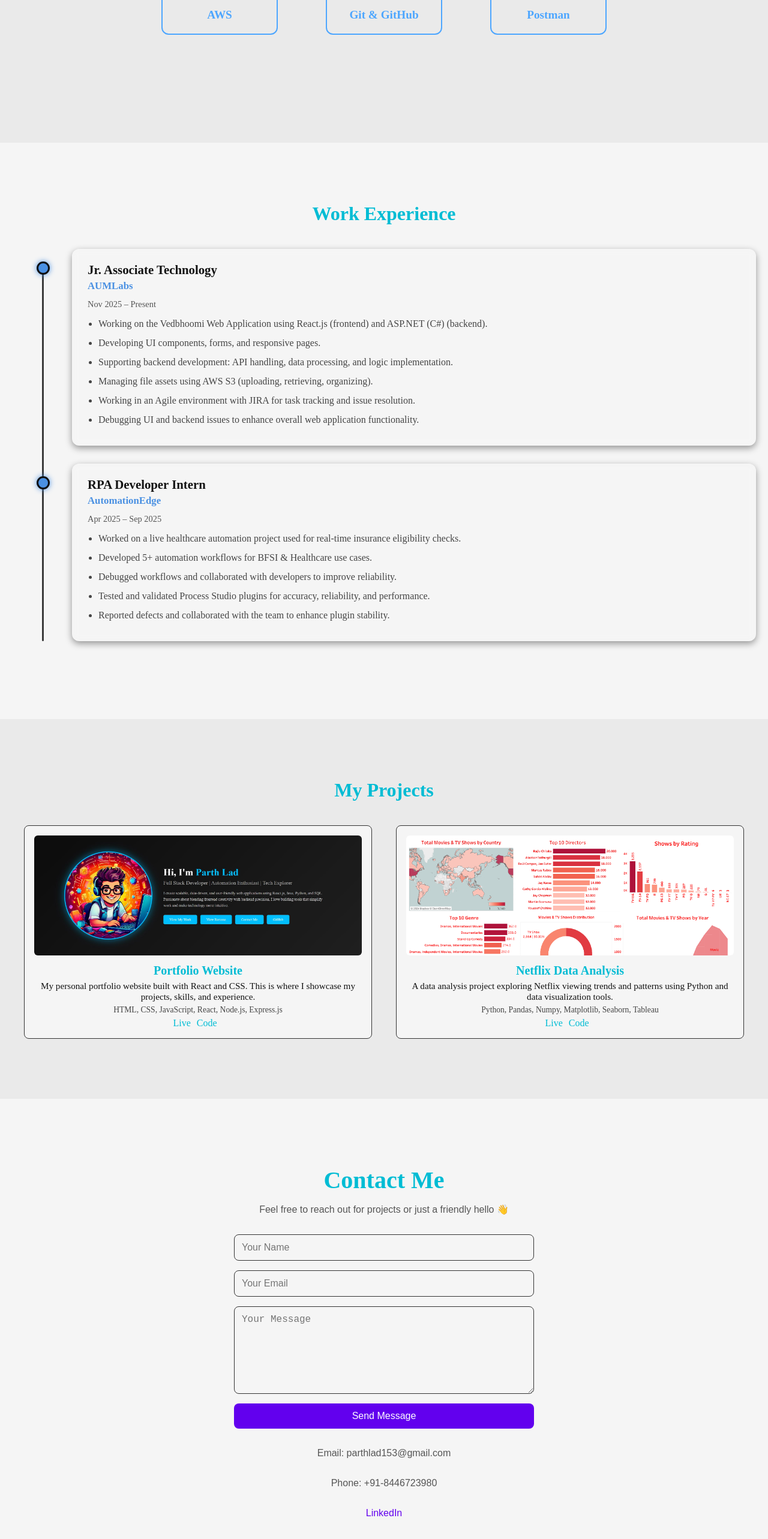
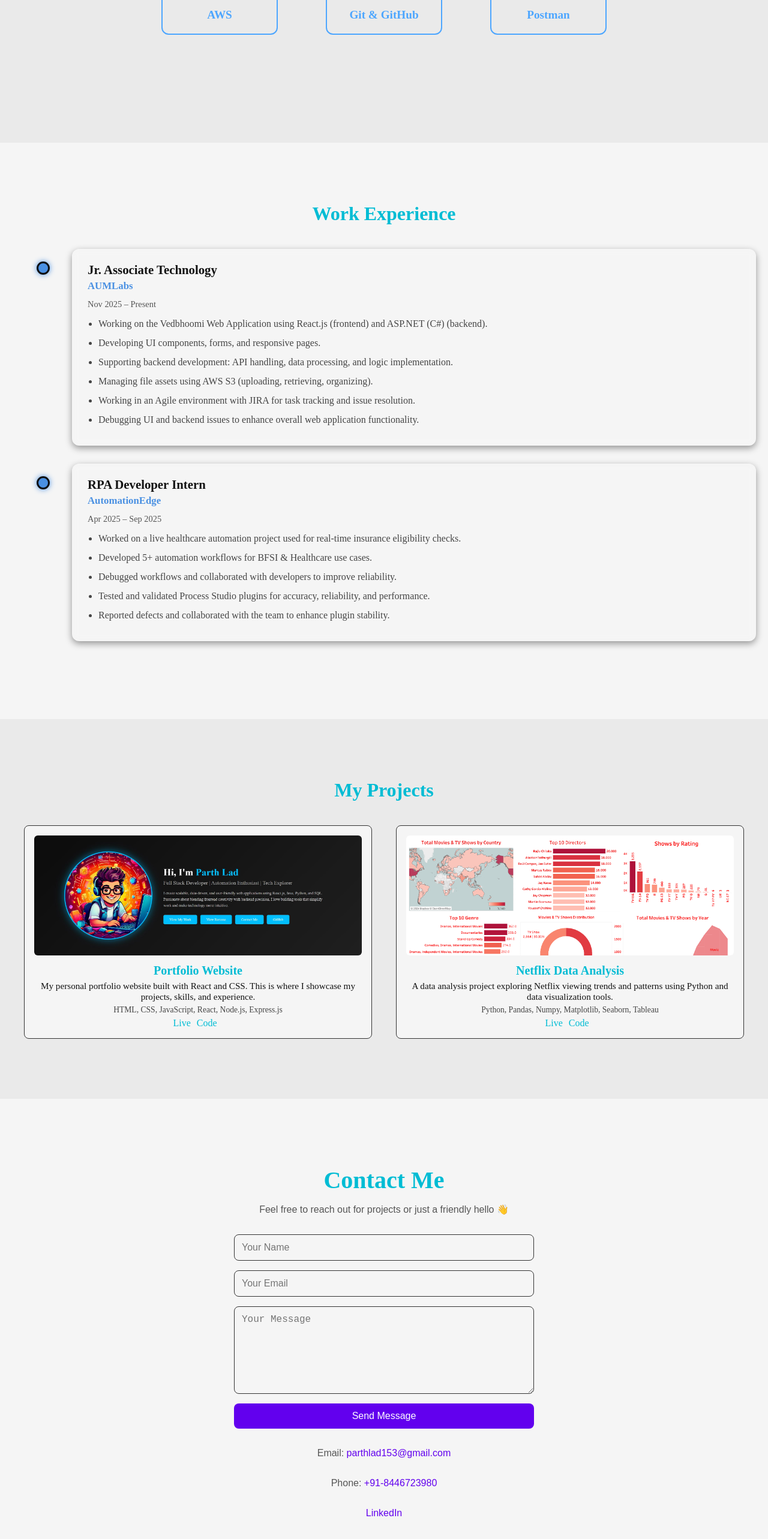
Before and after one commit to Parthlad1/my-portfolio, a React (Vite) app: page / in a window 1280 px wide. Shown: the part 2978-5544 px from the top of the page at 60% size. Built offline with nearby package versions, Linux system fonts and the light colour scheme.

Commit message:
Experience Timeline Animation

```diff
--- a/src/sections/Contact.jsx
+++ b/src/sections/Contact.jsx
@@ -131,8 +131,9 @@ function Contact() {
         transition={{ duration: 0.7 }}
         viewport={{ once: true }}
       >
-        <p>Email: parthlad153@gmail.com</p>
-        <p>Phone: +91-8446723980</p>
+        <p>Email: <a href="mailto:parthlad153@gmail.com">parthlad153@gmail.com</a></p>
+        <p>Phone: <a href="tel:+918446723980">+91-8446723980</a></p>
+
         <p>
           <a
             href="https://www.linkedin.com/in/parth-lad153"
--- a/src/sections/Experience.css
+++ b/src/sections/Experience.css
@@ -23,10 +23,15 @@
   left: 70px;
   top: 200px;
   width: 3px;
-  height: calc(100% - 330px);
-  background: #3a3a3a;
+  height: var(--line-height, 0); /* dynamically updated */;
+  background: black;
   border-radius: 2px;
+  transition: none;
 }
+.section.animate-line::before {
+  height: calc(100% - 330px);   /* 🔥 your original height */
+}
+
 
 /* CARD */
 .card {
@@ -98,7 +103,7 @@
 
   /* timeline moves slightly left */
   .section::before {
-    left: 25px;
+    left: 26px;
   }
 
   /* card moves slightly but stays clean */
--- a/src/sections/Experience.jsx
+++ b/src/sections/Experience.jsx
@@ -1,7 +1,9 @@
-import React from 'react';
+import React, { useEffect, useRef } from 'react';
+
 import './Experience.css';
 
 function Experience() {
+  const sectionRef = useRef(null);
     const experienceData = [
   {
     title: "Jr. Associate Technology",
@@ -29,10 +31,51 @@ function Experience() {
     ]
   }
 ];
+// 🔥 Use useEffect to run observer after component mounts
+useEffect(() => {
+  const section = sectionRef.current;
+
+  const handleScroll = () => {
+    if (!section) return;
+
+    const rect = section.getBoundingClientRect();
+    const viewportHeight = window.innerHeight;
+
+    // ⭐ Start when section reaches the top of the viewport
+    const start = 0;
+
+    // ⭐ End when the entire section scrolls out of view
+    const end = -rect.height;
+
+    // ⭐ Calculate progress (0 → 1)
+    let progress = (start - rect.top) / (start - end);
+
+    // Clamp between 0–1
+    progress = Math.min(Math.max(progress, 0), 1);
+
+    // ⭐ Add speed control (optional)
+    const speed = 1.3;
+    const adjustedProgress = Math.min(progress * speed, 1);
+
+    const maxHeight = section.offsetHeight - 330;
+    const currentHeight = maxHeight * adjustedProgress;
+
+    section.style.setProperty("--line-height", `${currentHeight}px`);
+  };
+
+  window.addEventListener("scroll", handleScroll);
+  handleScroll();
+
+  return () => window.removeEventListener("scroll", handleScroll);
+}, []);
+
+
+
+
 
 return (
 
-    <section id="experience" className="section">
+    <section id="experience" className="section" ref={sectionRef}>
         <h2>Work Experience</h2>
 
             {experienceData.map((exp, index) => (
```
